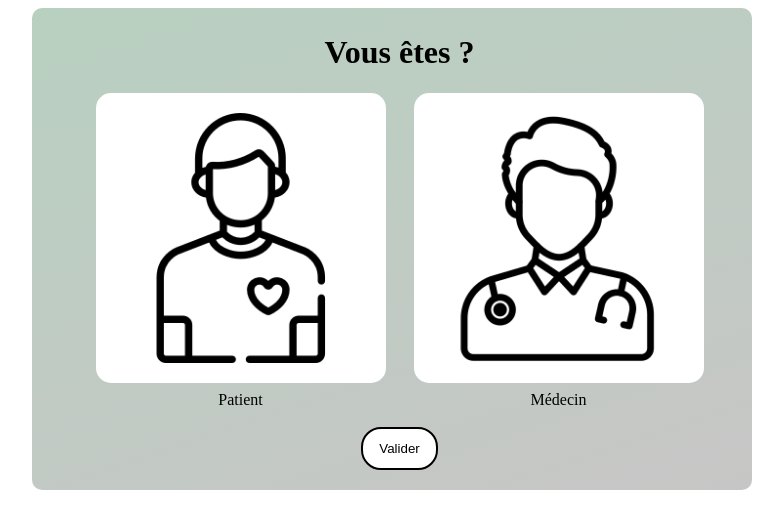
After one commit to HighMax524/Gluconet, a PHP site: page /role.html in a window 1280 px wide. The commit adds this page. Shown: the top 529 px of the page, without its empty margins (248-1031 px from the left). Run offline with PHP 8.4, Linux system fonts and the light colour scheme.

Commit message:
✨ Ajout de la page de choix de rôle

```diff
--- a/inscription.html
+++ b/inscription.html
@@ -11,7 +11,7 @@
     <div class="form_inscr_conn_container">
         <h1 class="titre_form">S'inscrire</h1>
         <br>
-        <form id="form_inscr" action="" method="post">
+        <form id="form_inscr" action="role.html" method="post">
             <input type="text" id="nom" name="nom" placeholder="Nom" required><br><br>
 
             <input type="text" id="prenom" name="prenom" placeholder="Prénom" required><br><br>
--- /dev/null
+++ b/res/css_role.css
@@ -0,0 +1,77 @@
+[type=radio] {
+  position: absolute;
+  opacity: 0;
+  width: 0;
+  height: 0;
+}
+
+/* IMAGE STYLES */
+[type=radio] + img {
+  cursor: pointer;
+    background-color: white;
+    border-radius: 15px;
+    padding: 20px;
+    width: 250px;
+}
+
+/* CHECKED STYLES */
+[type=radio]:checked + img {
+  outline: 2px solid #f00;
+    background-color: #9f9f9f;
+}
+
+.role_form {
+    width: 55%;
+    margin: auto;
+    flex: 1 1 0;
+    justify-content: center;
+    background: linear-gradient(0.45turn, #b8d0c0, #c7c6c6);
+    padding: 5px;
+    padding-left: 20px;
+    padding-bottom: 20px;
+    border-radius: 10px;
+}
+
+.role_form>h1{
+    text-align: center;
+}
+
+.role_form input[type="submit"]{
+    width: 200px;
+    height: 50px;
+    box-sizing: border-box;
+    border-radius: 20px;
+    padding: 0.75rem 1rem;
+    align-items: center;
+    margin:0 auto
+}
+
+.boutton_form {
+    margin: auto;
+    border: 2px solid black;
+    padding: 0.75rem 1rem;
+    background: #ffffff;
+    color: #000000;
+    border-radius: 20px;
+    cursor: pointer;
+}
+
+.boutton_form:hover,.boutton_form:focus{
+    padding: 0.75rem 1rem;
+    background: #000000;
+    color: #ffffff;
+    border: none;
+    border-radius: 20px;
+    cursor: pointer;
+}
+
+.submit_role{
+    display: flex;
+    justify-content: center;
+}
+
+.form_role_container{
+    margin: auto;
+    display: flex;
+    justify-content: center;
+}
--- /dev/null
+++ b/role.html
@@ -0,0 +1,33 @@
+<!DOCTYPE html>
+<html lang="en">
+<head>
+    <meta charset="UTF-8">
+    <link rel="stylesheet" href="res/css_role.css">
+    <title>Role</title>
+</head>
+<body>
+<div class="role_form">
+    <h1>Vous êtes ?</h1>
+    <div class="form_role_container">
+        <form id="form_inscr" action="" method="post">
+            <label for="role_patient" class="role-option" style="display:inline-flex;flex-direction:column;align-items:center;margin:0 12px;">
+                <input id="role_patient" type="radio" name="role" value="patient" required>
+                <img src="res/patient.png" alt="patient">
+                <span style="margin-top:8px; text-align:center; display:block;">Patient</span>
+            </label>
+
+            <label for="role_medecin" class="role-option" style="display:inline-flex;flex-direction:column;align-items:center;margin:0 12px;">
+                <input id="role_medecin" type="radio" name="role" value="medecin">
+                <img src="res/medecin.png" alt="médecin">
+                <span style="margin-top:8px; text-align:center; display:block;">Médecin</span>
+            </label>
+            <br>
+            <br>
+            <div class="submit_role">
+                <button type="submit" class="boutton_form">Valider</button>
+            </div>
+        </form>
+    </div>
+</div>
+</body>
+</html>
```
Also changed, not shown: res/css_login.css (+2 -12 lines), res/medecin.png (added), res/patient.png (added).
